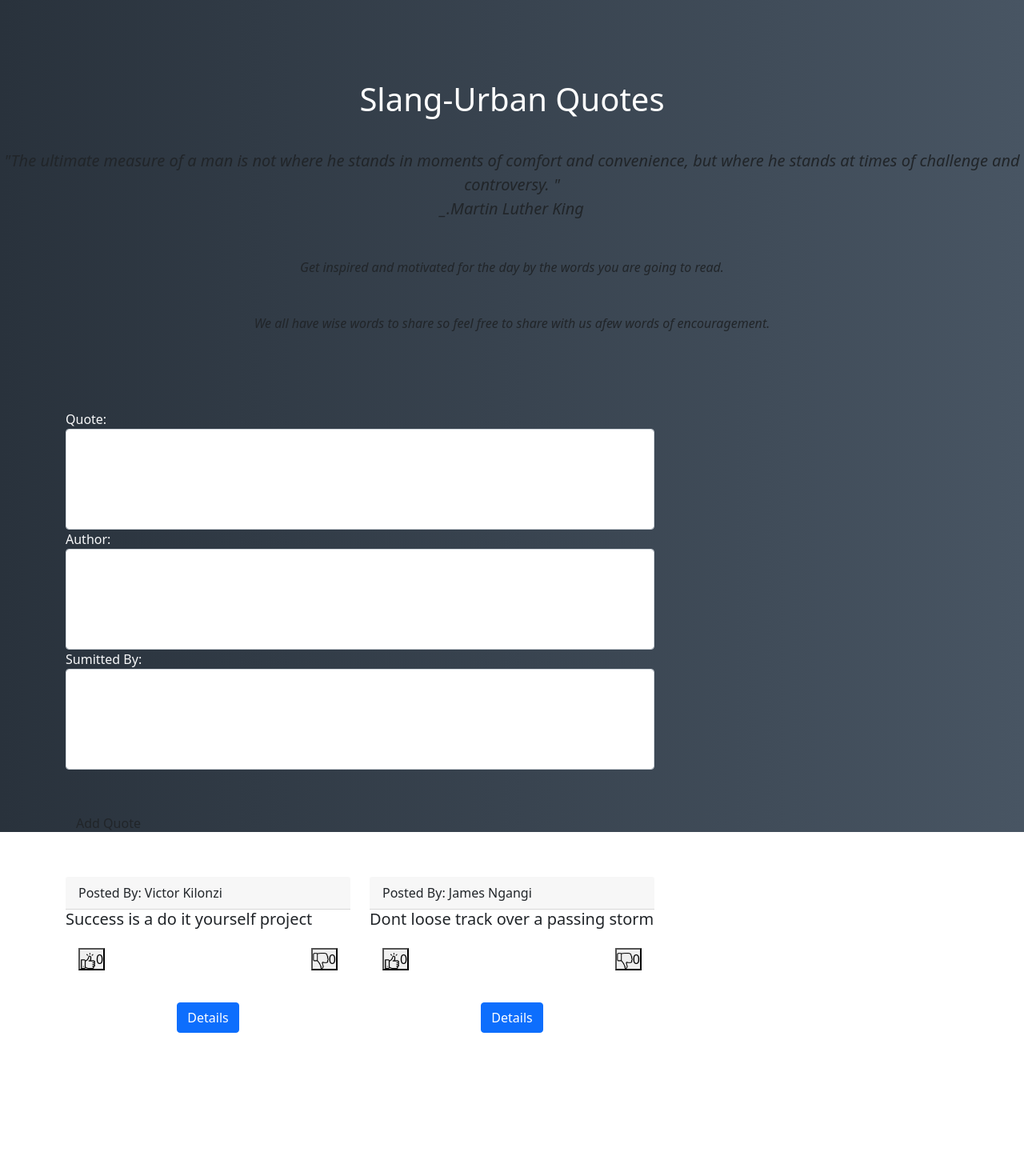
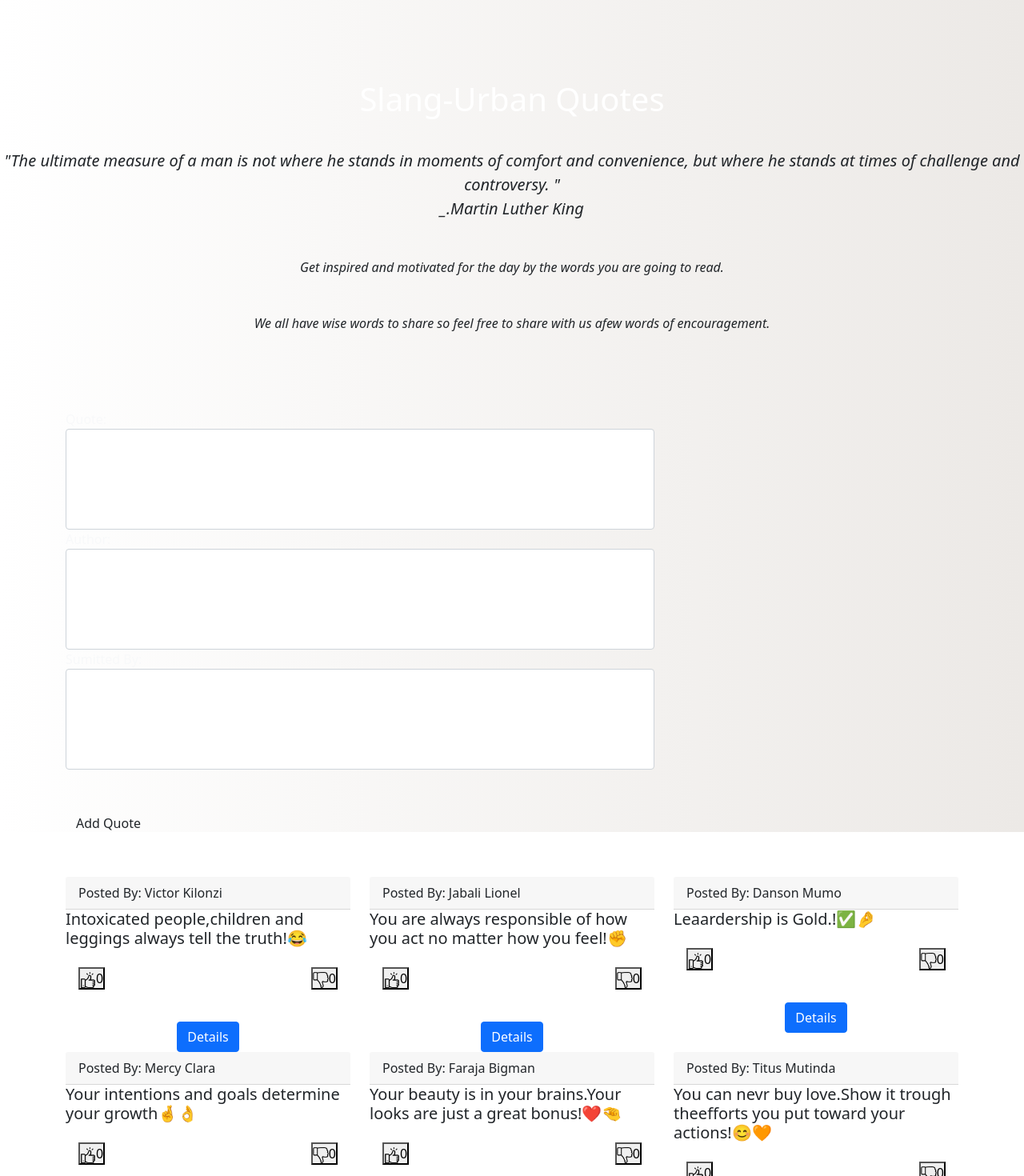
Before and after one commit to kilonzijnr/quote-app, an Angular app: page / in a window 1280 px wide. Shown: the top 1470 px of the page at 80% size. Before the commit the page ends 1291 px from the top, so only its background shows below. Built offline with nearby package versions, Linux system fonts and the light colour scheme.

Commit message:
edited present quotes and added afew others

```diff
--- a/src/app/homepage/homepage.component.css
+++ b/src/app/homepage/homepage.component.css
@@ -1,15 +1,7 @@
 body {
-  background: #485563; /* fallback for old browsers */
-  background: -webkit-linear-gradient(
-    to right,
-    #29323c,
-    #485563
-  ); /* Chrome 10-25, Safari 5.1-6 */
-  background: linear-gradient(
-    to right,
-    #29323c,
-    #485563
-  ); /* W3C, IE 10+/ Edge, Firefox 16+, Chrome 26+, Opera 12+, Safari 7+ */
+  background: #ECE9E6;  /* fallback for old browsers */
+  background: -webkit-linear-gradient(to right, #FFFFFF, #ECE9E6);  /* Chrome 10-25, Safari 5.1-6 */
+  background: linear-gradient(to right, #FFFFFF, #ECE9E6); /* W3C, IE 10+/ Edge, Firefox 16+, Chrome 26+, Opera 12+, Safari 7+ */
 
   background-size: contain;
   width: 100%;
--- a/src/app/homepage/homepage.component.html
+++ b/src/app/homepage/homepage.component.html
@@ -60,4 +60,3 @@
 
 
   </body>
-</body>
--- a/src/app/homepage/homepage.component.ts
+++ b/src/app/homepage/homepage.component.ts
@@ -12,7 +12,7 @@ export class HomepageComponent implements OnInit {
   quotes: Quote[] = [
     new Quote(
       1,
-      'Success is a do it yourself project',
+      'Intoxicated people,children and leggings always tell the truth!😂',
       'Derick Monu',
       'Victor Kilonzi',
       new Date(2021, 2, 17),
@@ -21,10 +21,46 @@ export class HomepageComponent implements OnInit {
     ),
     new Quote(
       2,
-      'Dont loose track over a passing storm',
-      'Alex Karumbi',
+      'You are always responsible of how you act no matter how you feel!✊',
       'James Ngangi',
+      'Jabali Lionel',
       new Date(2020, 3, 1),
+      0,
+      0
+    ),
+    new Quote(
+      3,
+      'Leaardership is Gold.!✅🤌',
+      'Mary Ngao',
+      'Danson Mumo',
+      new Date(2021, 2, 17),
+      0,
+      0
+    ),
+    new Quote(
+      4,
+      'Your intentions and goals determine your growth🤞👌',
+      'Benson Kilonzi',
+      'Mercy Clara',
+      new Date(2021, 2, 17),
+      0,
+      0
+    ),
+    new Quote(
+      5,
+      'Your beauty is in your brains.Your looks are just a great bonus!❤️🤏',
+      'Elizabeth Mugoya',
+      'Faraja Bigman',
+      new Date(2021, 2, 17),
+      0,
+      0
+    ),
+    new Quote(
+      6,
+      'You can nevr buy love.Show it trough theefforts you put toward your actions!😊🧡',
+      'Peninah Martha',
+      'Titus Mutinda',
+      new Date(2021, 2, 17),
       0,
       0
     ),
@@ -52,14 +88,14 @@ export class HomepageComponent implements OnInit {
       }
     }
   }
-upvote(index:any){
+  upvote(index: any) {
     this.quotes[index].upvote++;
   }
-downvote(index:any){
+  downvote(index: any) {
     this.quotes[index].downvote++;
   }
 
-  constructor() {}
+  constructor() { }
 
-  ngOnInit(): void {}
+  ngOnInit(): void { }
 }
```
Lines whose indentation alone changed are shown as unchanged.
